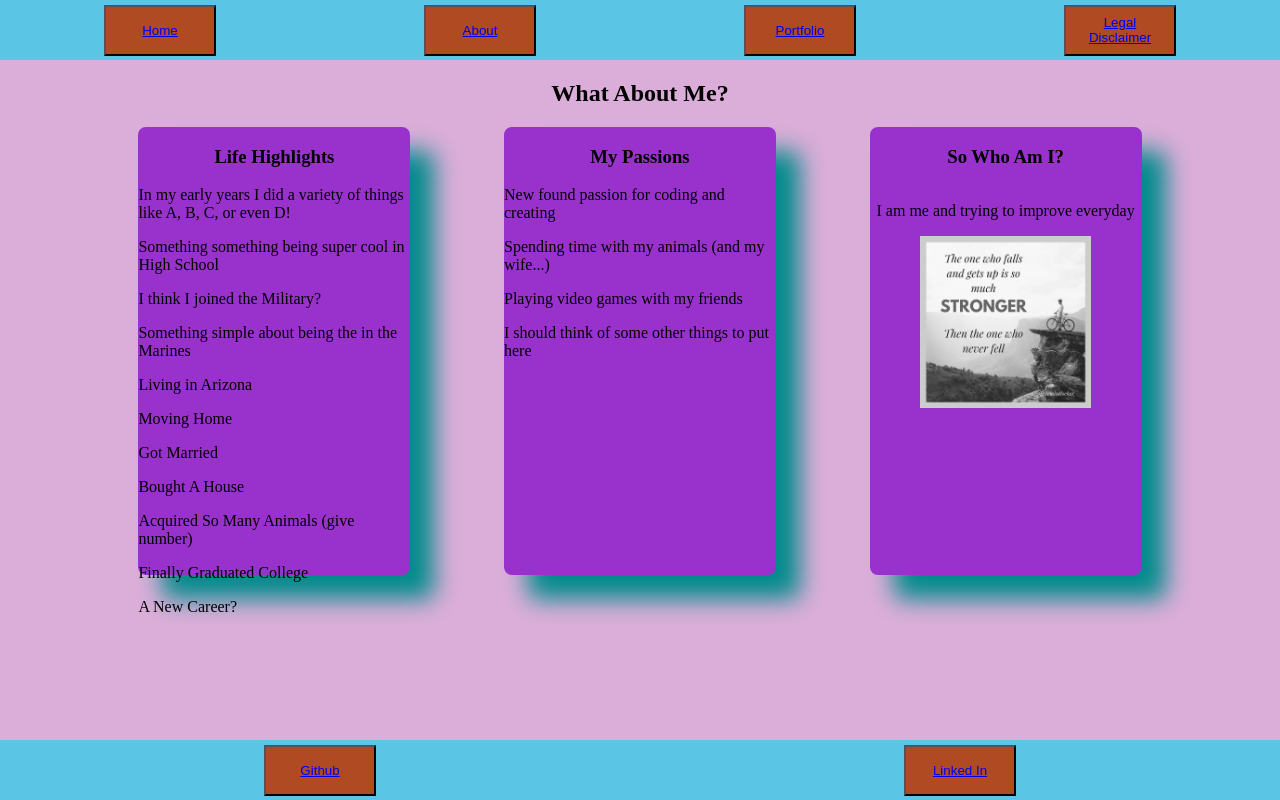
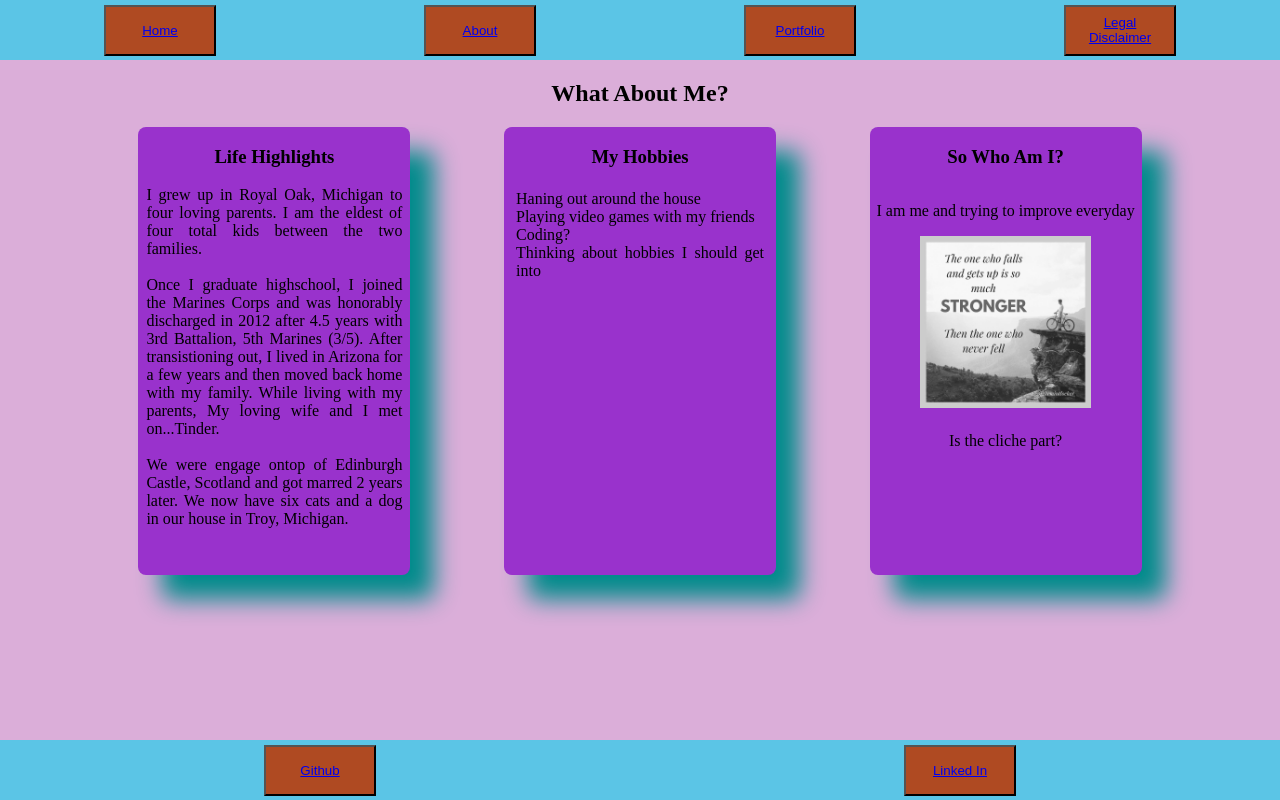
Before and after one commit to MortalAmongGods/MortalAmongGods.github.io, a plain HTML site: page aboutme.html in a window 1280 px wide. Drawn offline with Linux system fonts and the light colour scheme.

Commit message:
about me updates

```diff
--- a/aboutme.html
+++ b/aboutme.html
@@ -29,35 +29,37 @@
                 <div class = "content-main">
                     <div class = "content-box">
                         <h3 class = "containers">Life Highlights</h3>
-                        <div id = "timeline">
-                            <p>In my early years I did a variety of things like A, B, C, or even D!</p>
-                            <p>Something something being super cool in High School</p>
-                            <p>I think I joined the Military?</p>
-                            <p>Something simple about being the in the Marines</p>
-                            <p>Living in Arizona</p>
-                            <p>Moving Home</p>
-                            <p>Got Married</p>
-                            <p>Bought A House</p>
-                            <p>Acquired So Many Animals (give number)</p>
-                            <p>Finally Graduated College</p>
-                            <p>A New Career?</p>
+                        <div class = "aboutme">
+                            <p>
+                            I grew up in Royal Oak, Michigan to four loving parents. I am the eldest of four total kids between the two families.
+                            <br></br>
+                            Once I graduate highschool, I joined the Marines Corps and was honorably discharged in 2012 after 4.5 years with 3rd Battalion, 5th Marines (3/5). After transistioning out,
+                            I lived in Arizona for a few years and then moved back home with my family. While living with my parents, My loving wife and I met on...Tinder.
+                            <br></br>
+                            We were engage ontop of Edinburgh Castle, Scotland and got marred 2 years later. We now have six cats and a dog in our house in Troy, Michigan.
+                            </p>
                         </div>
                     </div>
                     <div class = "content-box">
-                        <h3 class = "containers">My Passions</h3>
-                        <div id = "passions">
-                            <p>New found passion for coding and creating</p>
-                            <p>Spending time with my animals (and my wife...)</p>
-                            <p>Playing video games with my friends</p>
-                            <p>I should think of some other things to put here</p>
+                        <h3 class = "containers">My Hobbies</h3>
+                        <div class = "aboutme">
+                            <p>
+                                <ul id = "hobbielist">
+                                    <li>Haning out around the house</li>
+                                    <li>Playing video games with my friends</li>
+                                    <li>Coding?</li>
+                                    <li>Thinking about hobbies I should get into</li>
+                                </ul>
+                            </p>
                         </div>
                     </div>
                     <div class = "content-box">
                         <h3 class = "containers">So Who Am I?</h3>
-                        <div id = "sk">
+                        <div class = "sk">
                             <p>I am me and trying to improve everyday</p>
                             <img src = "https://github.com/MortalAmongGods/MortalAmongGods.github.io/blob/main/Photos/motivation.jpeg?raw=true"
                                  alt = "a motivational photo from the 90's" class = "left-photos">
+                            <p>Is the cliche part?</p>
                         </div>
                     </div>
                 </div>
--- a/stylish.css
+++ b/stylish.css
@@ -61,11 +61,18 @@ button {
     /* height: 50%; */
     margin-bottom: 3%;
 }
-#sk {
+.sk {
     display: flex;
     flex-direction: column;
     align-items: center;
 }
-#timeline {
+.aboutme {
     height: 100%;
+    text-align: justify;
+    padding-left: 0.5rem;
+    padding-right: 0.5rem;
 }
+#hobbielist {
+    padding: 0.25rem;
+    list-style-type: none ;
+}
```
Also changed, not shown: index.html (+1 -1 lines), portfolio.html (+12 -0 lines).
